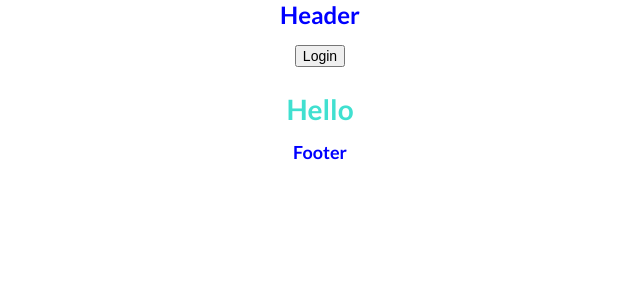
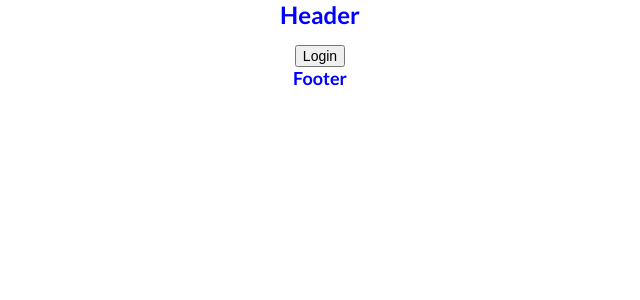
Before and after one commit to Douglas-J-Johnson/rpi-sprinkler-controller-client, a Vue app: page / in a window 1280 px wide. Shown: the top 300 px of the page, without its empty margins (320-960 px from the left). Built offline with nearby package versions, Linux system fonts and the light colour scheme.

Commit message:
change Vue Router to browser type and add <router-view> element into App

```diff
--- a/src/App.vue
+++ b/src/App.vue
@@ -1,7 +1,7 @@
 <template>
   <div id="app">
     <AppHeader></AppHeader>
-    <h1>Hello</h1>
+    <router-view></router-view>
     <AppFooter></AppFooter>
   </div>
 </template>
--- a/src/main.js
+++ b/src/main.js
@@ -8,6 +8,7 @@ import AuthHandler from './components/AuthHandler.vue'
 Vue.use(VueRouter);
 
 const router = new VueRouter({
+  mode: 'history',
   routes: [
     { path: '/oauth/callback/access-code', component: AuthHandler }
   ]
```
